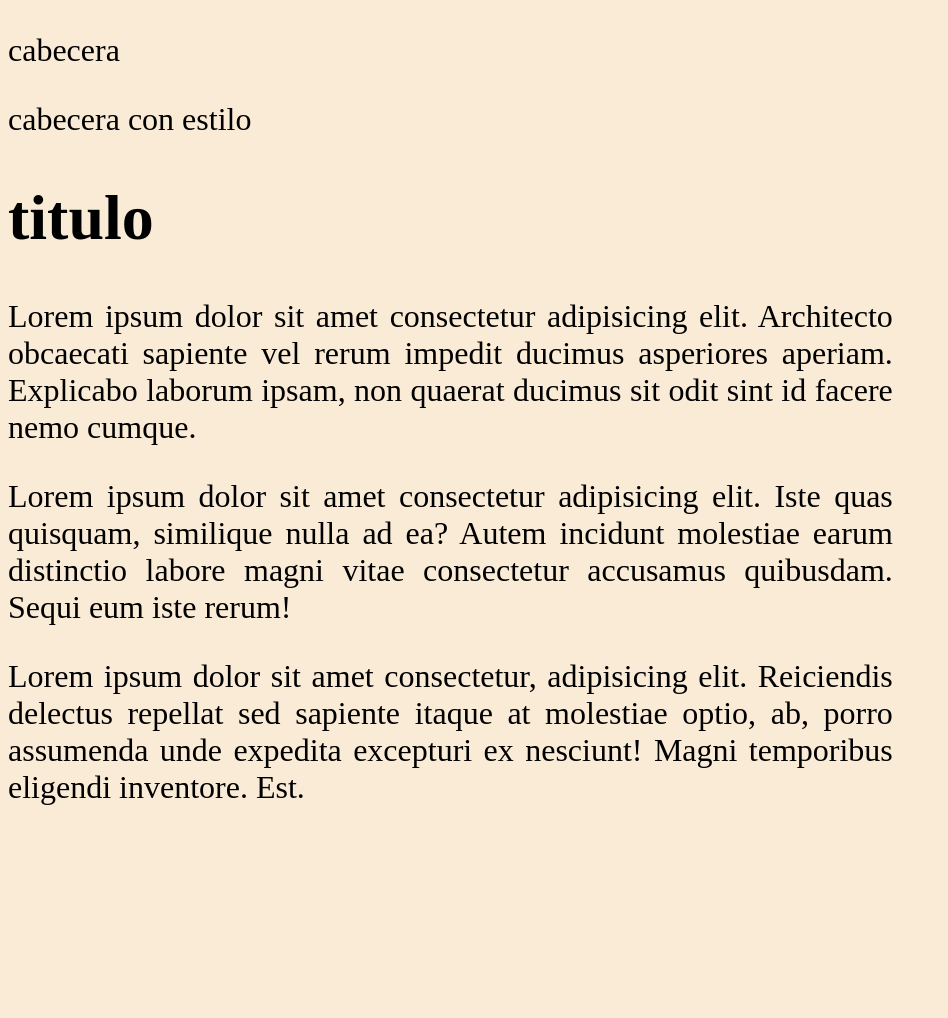
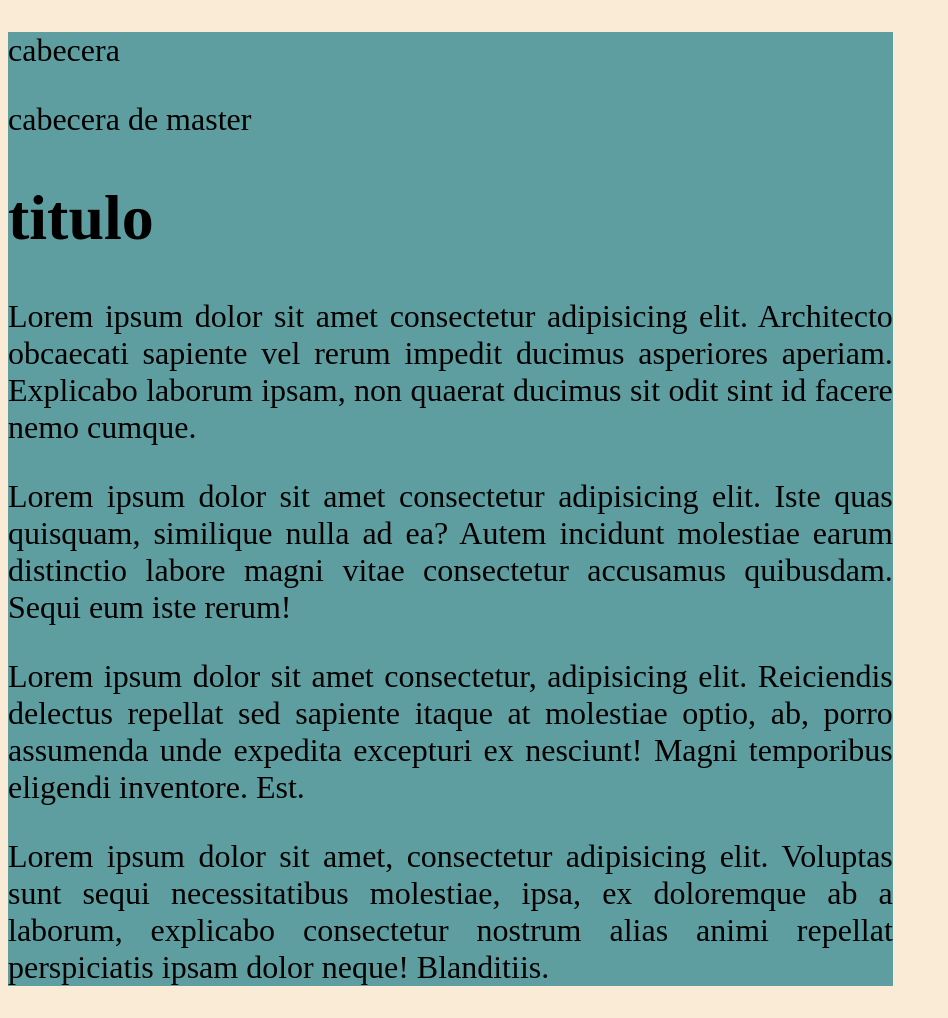
Before and after one commit to federal344BP/hyperblog, a plain HTML site: page index.html in a window 1280 px wide. Shown: the whole page, without its empty margins (0-948 px from the left). Before the commit the page ends 838 px from the top, so only its background shows below. Drawn offline with Linux system fonts and the light colour scheme.

Commit message:
Modificacion de cabecera y css mas parrafo en MASTER

```diff
--- a/index.html
+++ b/index.html
@@ -11,7 +11,7 @@
     <div id="container">
       <div id="cabecera">
         <p>cabecera</p>
-        <p>cabecera con estilo</p>
+        <p>cabecera de master</p>
       </div>
       <div id="main">
         <h1>titulo</h1>
@@ -33,6 +33,12 @@
           assumenda unde expedita excepturi ex nesciunt! Magni temporibus
           eligendi inventore. Est.
         </p>
+        <p>
+          Lorem ipsum dolor sit amet, consectetur adipisicing elit. Voluptas
+          sunt sequi necessitatibus molestiae, ipsa, ex doloremque ab a laborum,
+          explicabo consectetur nostrum alias animi repellat perspiciatis ipsam
+          dolor neque! Blanditiis.
+        </p>
       </div>
     </div>
   </body>
--- a/styles/styles.css
+++ b/styles/styles.css
@@ -6,4 +6,5 @@ body {
 }
 #container {
   width: 70%;
+  background-color: cadetblue;
 }
```
